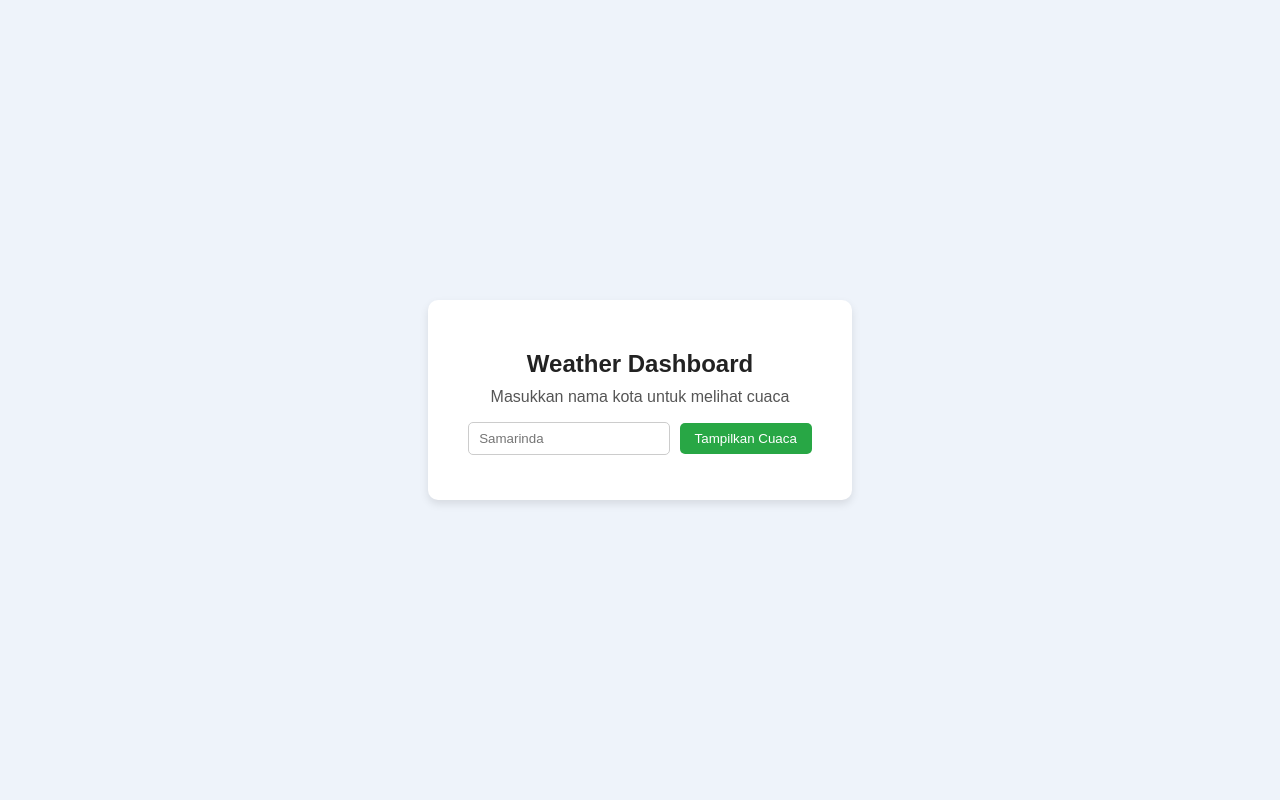
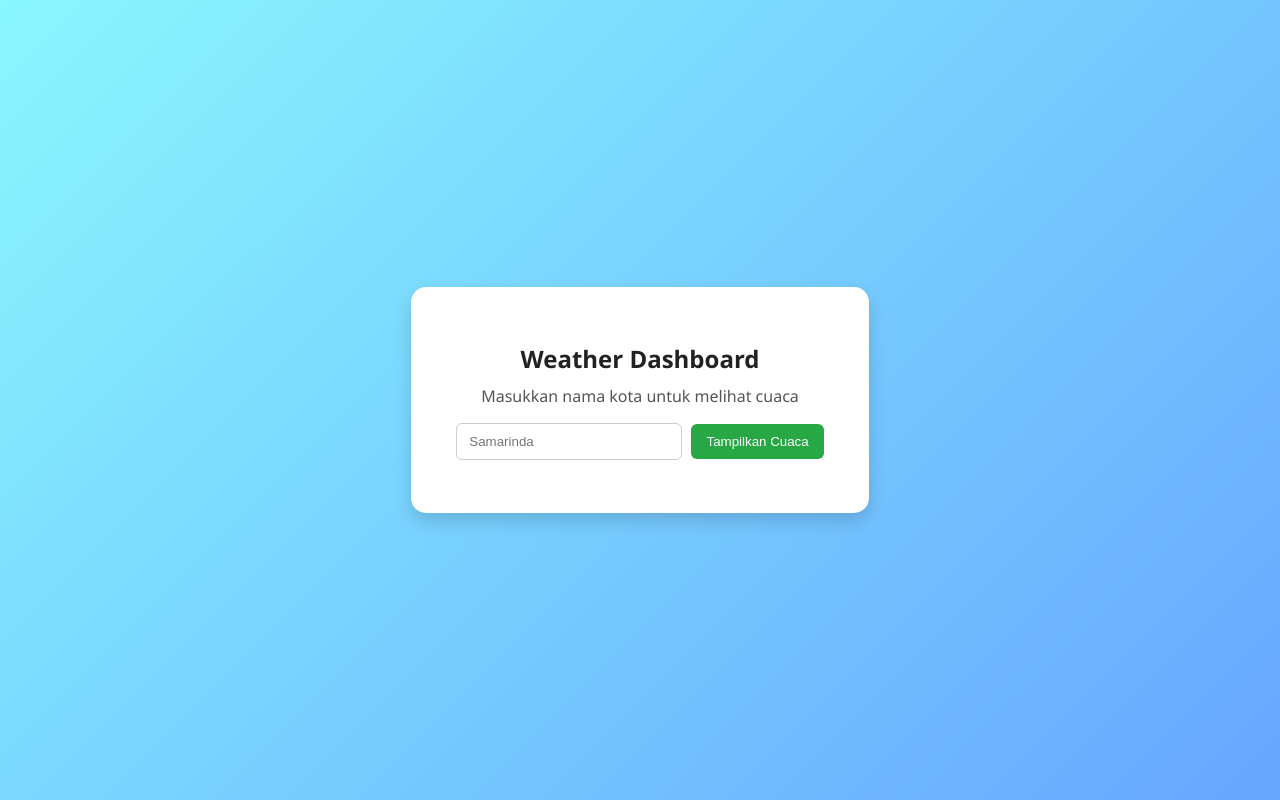
Before and after one commit to Dzilalwr1/Cek-Cuaca, a plain HTML site: page index.html in a window 1280 px wide. Drawn offline with Linux system fonts and the light colour scheme.

Commit message:
Update style.css

```diff
--- a/style.css
+++ b/style.css
@@ -1,6 +1,6 @@
 body {
-  font-family: Arial, sans-serif;
-  background-color: #eef3fa;
+  font-family: 'Segoe UI', Arial, sans-serif;
+  background: linear-gradient(135deg, #89f7fe 0%, #66a6ff 100%);
   display: flex;
   justify-content: center;
   align-items: center;
@@ -13,11 +13,17 @@ body {
 }
 
 .card {
-  background-color: #fff;
-  padding: 30px 40px;
-  border-radius: 10px;
-  box-shadow: 0 4px 8px rgba(0,0,0,0.1);
+  background-color: #ffffff;
+  padding: 35px 45px;
+  border-radius: 15px;
+  box-shadow: 0 8px 18px rgba(0,0,0,0.15);
   display: inline-block;
+  min-width: 350px;
+  transition: transform 0.2s ease-in-out;
+}
+
+.card:hover {
+  transform: scale(1.02);
 }
 
 h2 {
@@ -35,20 +41,21 @@ p {
 }
 
 #cityInput {
-  padding: 8px 10px;
+  padding: 10px 12px;
   border: 1px solid #ccc;
-  border-radius: 5px;
-  width: 180px;
+  border-radius: 6px;
+  width: 200px;
 }
 
 #showWeatherBtn {
   background-color: #28a745;
   color: white;
   border: none;
-  padding: 8px 15px;
+  padding: 10px 15px;
   margin-left: 5px;
-  border-radius: 5px;
+  border-radius: 6px;
   cursor: pointer;
+  font-weight: 500;
 }
 
 #showWeatherBtn:hover {
@@ -56,7 +63,7 @@ p {
 }
 
 .result {
-  margin-top: 15px;
+  margin-top: 18px;
   font-size: 16px;
   color: #333;
 }
```
